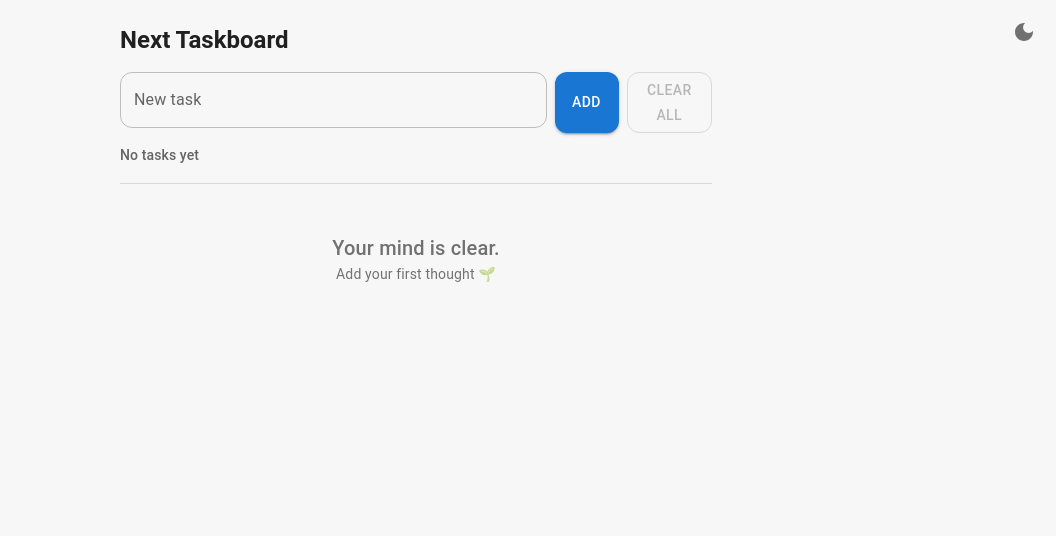
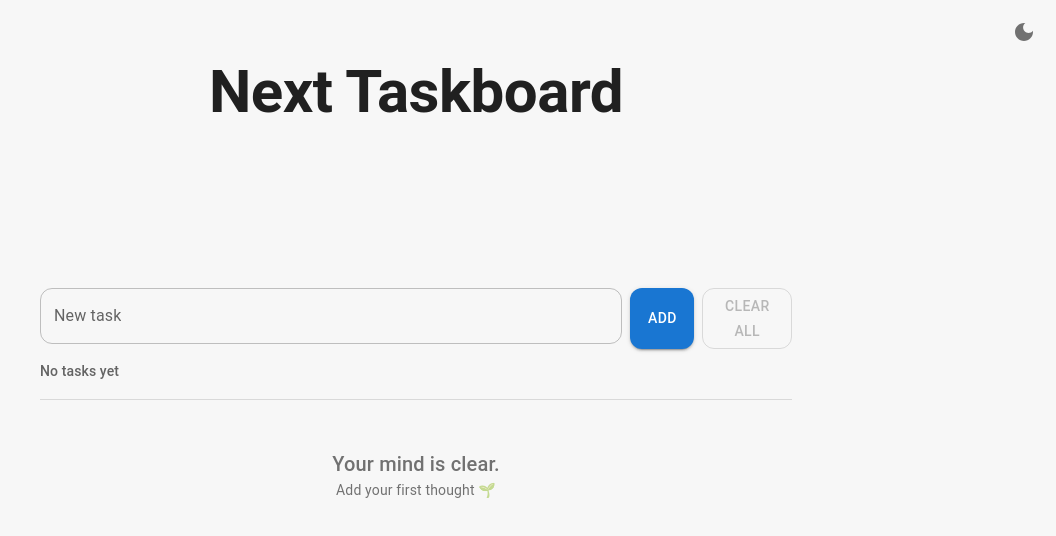
Before and after one commit to simonecontidev/next-taskboard, a Next.js app: page / in a window 1280 px wide. Shown: the top 536 px of the page, without its empty margins (224-1280 px from the left). Built offline with nearby package versions, Linux system fonts and the light colour scheme.

Commit message:
style ToDoContainer
Signed-off-by: simonecontidev <barriotropical@gmail.com>

```diff
--- a/src/components/ToDoContainer.tsx
+++ b/src/components/ToDoContainer.tsx
@@ -14,7 +14,7 @@ import {
   IconButton,
 } from "@mui/material";
 import DeleteIcon from "@mui/icons-material/Delete";
-import { motion, AnimatePresence } from "framer-motion";
+import { motion, AnimatePresence, color } from "framer-motion";
 
 type Todo = { id: string; title: string };
 
@@ -51,8 +51,8 @@ export default function ToDoContainer() {
   }
 
   return (
-    <Box sx={{ maxWidth: 640, mx: "auto", p: 3, height: "100vh" }}>
-      <Typography variant="h5" sx={{ mb: 2, fontWeight: 600 }}>
+    <Box sx={{ maxWidth: 800, mx: "auto", p: 3, height: "100vh" }}>
+      <Typography variant="h2" sx={{ mb: 20, fontWeight: 600, textAlign: "center", mt: 4 }}>
         Next Taskboard
       </Typography>
 
```
